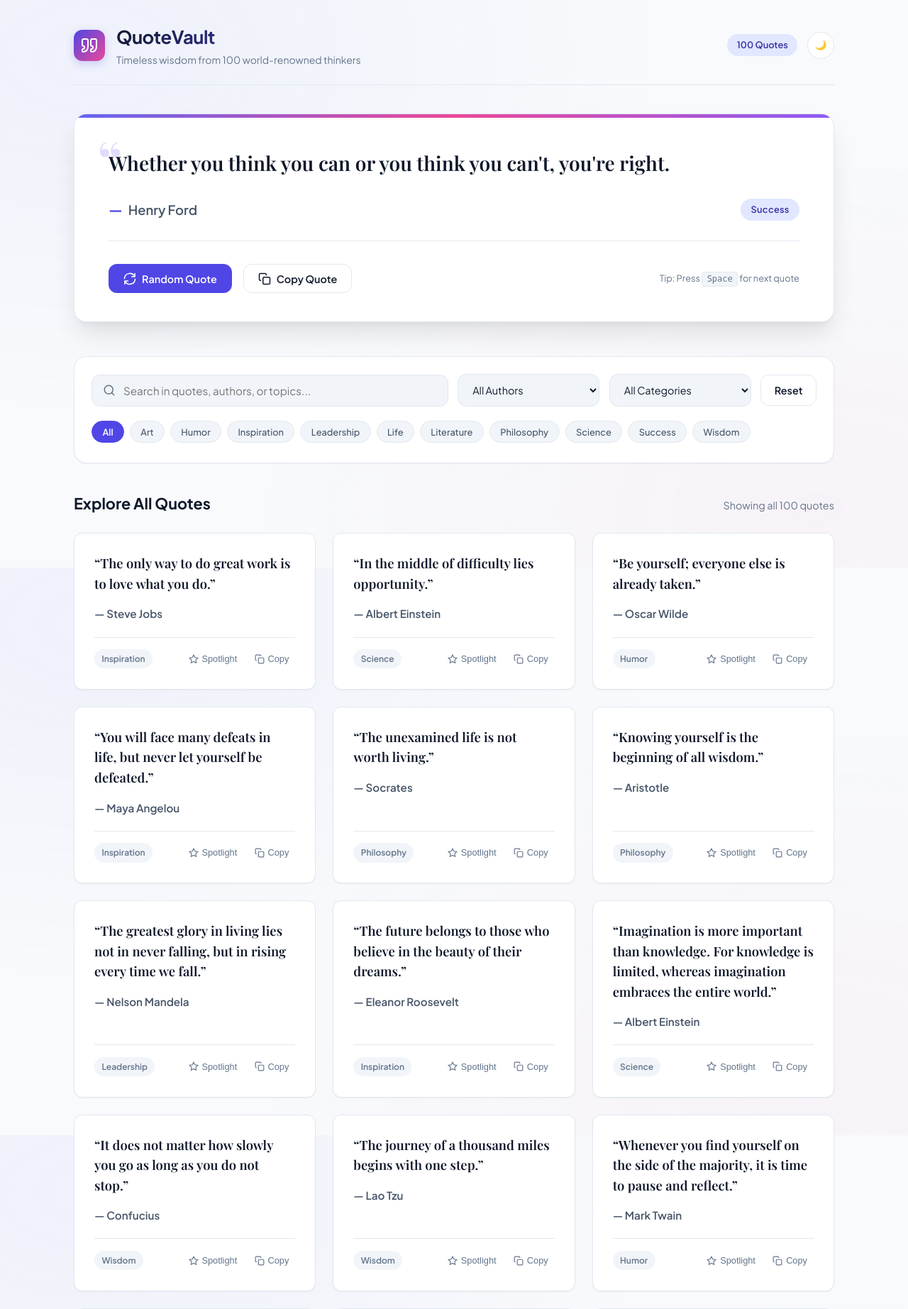
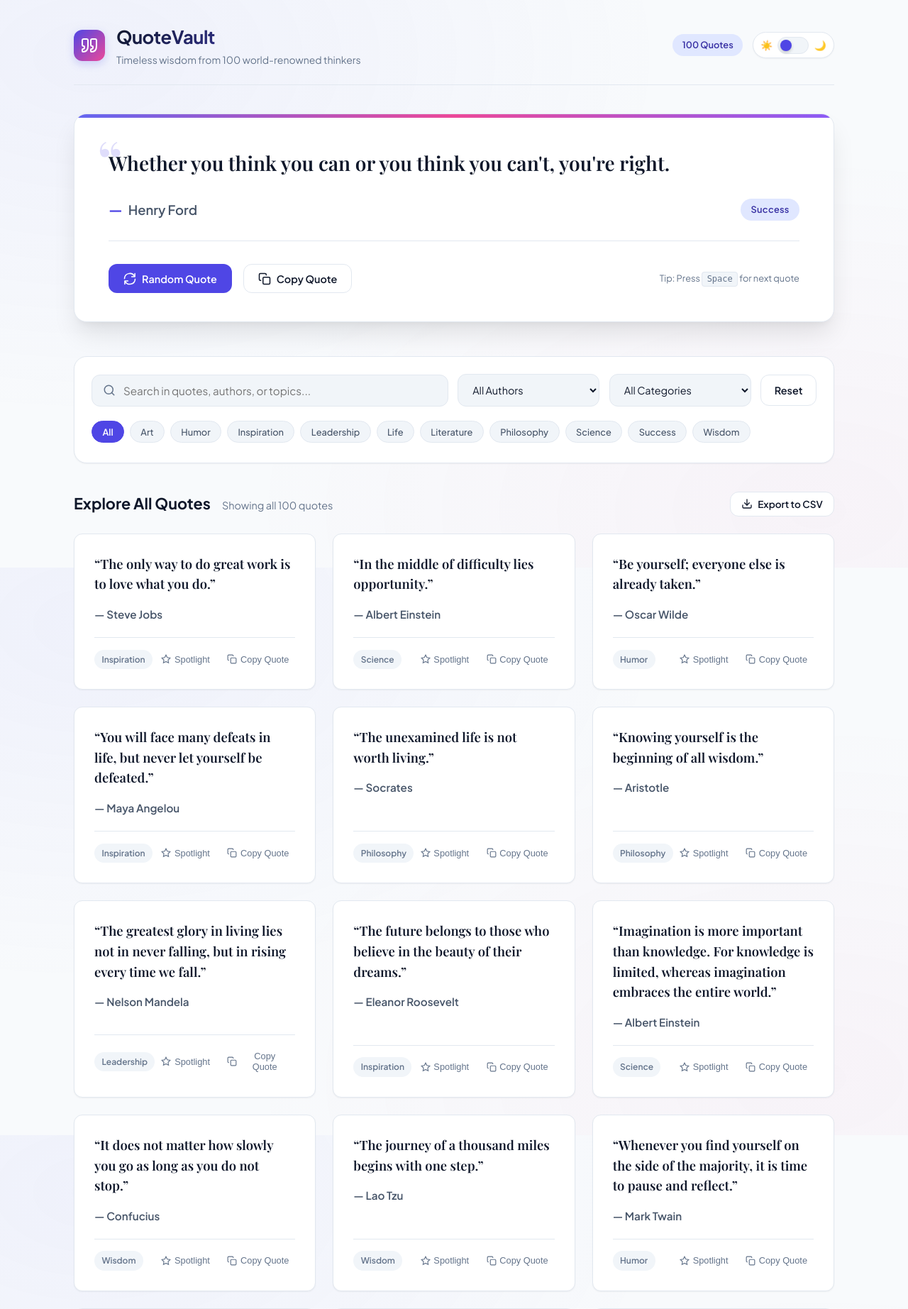
Before and after one commit to bfassler8/famous-quotes, a Flask app: page / in a window 1280 px wide. Shown: the top 1845 px of the page at 71% size. Run offline with Flask 3, Linux system fonts and the light colour scheme; some web fonts are replaced.

Commit message:
Add Copy Quote to all cards, Export to CSV, and CSS root variable theme toggle switch

```diff
--- a/app.py
+++ b/app.py
@@ -1,7 +1,9 @@
+import csv
+import io
 import json
 import os
 import random
-from flask import Flask, jsonify, render_template, request
+from flask import Flask, jsonify, render_template, request, Response
 
 app = Flask(__name__)
 
@@ -79,6 +81,51 @@ def get_quotes():
     })
 
 
+@app.route("/api/quotes/export", methods=["GET"])
+def export_quotes_csv():
+    """Export filtered quotes as downloadable CSV file."""
+    q = request.args.get("q", "").strip().lower()
+    category = request.args.get("category", "").strip().lower()
+    author = request.args.get("author", "").strip().lower()
+
+    results = ALL_QUOTES
+
+    if category:
+        results = [quote for quote in results if quote.get("category", "").lower() == category]
+
+    if author:
+        results = [quote for quote in results if author in quote.get("author", "").lower()]
+
+    if q:
+        results = [
+            quote for quote in results
+            if (
+                q in quote.get("quote", "").lower()
+                or q in quote.get("author", "").lower()
+                or any(q in tag.lower() for tag in quote.get("tags", []))
+            )
+        ]
+
+    output = io.StringIO()
+    writer = csv.writer(output, quoting=csv.QUOTE_MINIMAL)
+    writer.writerow(["ID", "Quote", "Author", "Category", "Tags"])
+    for quote in results:
+        writer.writerow([
+            quote.get("id", ""),
+            quote.get("quote", ""),
+            quote.get("author", ""),
+            quote.get("category", ""),
+            "; ".join(quote.get("tags", []))
+        ])
+
+    csv_data = output.getvalue()
+    return Response(
+        "\ufeff" + csv_data,
+        mimetype="text/csv",
+        headers={"Content-Disposition": "attachment; filename=famous_quotes.csv"}
+    )
+
+
 @app.route("/api/categories", methods=["GET"])
 def get_categories():
     """Return all unique categories with quote counts."""
--- a/static/css/style.css
+++ b/static/css/style.css
@@ -149,6 +149,73 @@ body {
   font-weight: 600;
   background-color: var(--accent-light);
   color: var(--accent-text);
+}
+
+.theme-switch-wrapper {
+  display: flex;
+  align-items: center;
+  gap: 0.45rem;
+  background: var(--bg-surface);
+  padding: 0.35rem 0.65rem;
+  border-radius: var(--radius-full);
+  border: 1px solid var(--border-subtle);
+  box-shadow: var(--shadow-sm);
+  transition: all var(--transition-fast);
+}
+
+.theme-switch-icon {
+  font-size: 0.85rem;
+  user-select: none;
+  line-height: 1;
+}
+
+.theme-switch {
+  position: relative;
+  display: inline-block;
+  width: 44px;
+  height: 24px;
+  margin: 0;
+}
+
+.theme-switch input {
+  opacity: 0;
+  width: 0;
+  height: 0;
+}
+
+.theme-slider {
+  position: absolute;
+  cursor: pointer;
+  top: 0;
+  left: 0;
+  right: 0;
+  bottom: 0;
+  background-color: var(--bg-secondary);
+  border: 1px solid var(--border-subtle);
+  transition: all var(--transition-normal);
+  border-radius: var(--radius-full);
+}
+
+.theme-slider:before {
+  position: absolute;
+  content: "";
+  height: 16px;
+  width: 16px;
+  left: 3px;
+  bottom: 3px;
+  background-color: var(--accent-primary);
+  transition: all var(--transition-normal);
+  border-radius: 50%;
+  box-shadow: 0 2px 4px rgba(0, 0, 0, 0.2);
+}
+
+.theme-switch input:checked + .theme-slider {
+  background-color: var(--bg-secondary);
+}
+
+.theme-switch input:checked + .theme-slider:before {
+  transform: translateX(20px);
+  background-color: #818cf8;
 }
 
 .btn-icon {
@@ -469,9 +536,18 @@ kbd {
 
 .results-header {
   display: flex;
-  align-items: baseline;
+  align-items: center;
   justify-content: space-between;
   margin-bottom: 1.5rem;
+  flex-wrap: wrap;
+  gap: 1rem;
+}
+
+.results-heading-group {
+  display: flex;
+  align-items: baseline;
+  gap: 1rem;
+  flex-wrap: wrap;
 }
 
 .results-title {
@@ -482,6 +558,12 @@ kbd {
 .results-count {
   font-size: 0.9rem;
   color: var(--text-muted);
+}
+
+.btn-export {
+  padding: 0.5rem 0.95rem;
+  font-size: 0.85rem;
+  gap: 0.45rem;
 }
 
 .quotes-grid {
--- a/static/js/app.js
+++ b/static/js/app.js
@@ -1,13 +1,50 @@
 /**
  * QuoteVault — Plain Vanilla JavaScript Application
- * Manages fetching, searching, filtering, animations, and clipboard interactions.
+ * Manages fetching, searching, filtering, CSV export, theme toggling, animations, and clipboard interactions.
  */
 
 (function () {
   'use strict';
 
+  // CSS Root Variables for Light and Dark modes
+  const THEME_ROOT_VARIABLES = {
+    light: {
+      '--bg-primary': '#f8fafc',
+      '--bg-surface': '#ffffff',
+      '--bg-surface-elevated': '#ffffff',
+      '--bg-secondary': '#f1f5f9',
+      '--bg-tertiary': '#e2e8f0',
+      '--text-primary': '#0f172a',
+      '--text-secondary': '#475569',
+      '--text-muted': '#64748b',
+      '--border-subtle': '#e2e8f0',
+      '--border-focus': '#818cf8',
+      '--accent-primary': '#4f46e5',
+      '--accent-primary-hover': '#4338ca',
+      '--accent-light': '#e0e7ff',
+      '--accent-text': '#3730a3'
+    },
+    dark: {
+      '--bg-primary': '#0b0f19',
+      '--bg-surface': '#111827',
+      '--bg-surface-elevated': '#1f2937',
+      '--bg-secondary': '#1e293b',
+      '--bg-tertiary': '#334155',
+      '--text-primary': '#f8fafc',
+      '--text-secondary': '#cbd5e1',
+      '--text-muted': '#94a3b8',
+      '--border-subtle': '#1e293b',
+      '--border-focus': '#6366f1',
+      '--accent-primary': '#6366f1',
+      '--accent-primary-hover': '#4f46e5',
+      '--accent-light': '#1e1b4b',
+      '--accent-text': '#c7d2fe'
+    }
+  };
+
   // State
   let currentSpotlightQuote = null;
+  let currentFilteredQuotes = [];
   const activeFilters = {
     q: '',
     category: '',
@@ -22,7 +59,7 @@
 
   const btnRandom = document.getElementById('btnRandom');
   const btnCopy = document.getElementById('btnCopy');
-  const themeToggle = document.getElementById('themeToggle');
+  const themeToggleCheckbox = document.getElementById('themeToggleCheckbox');
 
   const searchInput = document.getElementById('searchInput');
   const btnClearSearch = document.getElementById('btnClearSearch');
@@ -30,6 +67,7 @@
   const authorSelect = document.getElementById('authorSelect');
   const btnResetFilters = document.getElementById('btnResetFilters');
   const btnEmptyReset = document.getElementById('btnEmptyReset');
+  const btnExportCsv = document.getElementById('btnExportCsv');
 
   const categoryPillsContainer = document.getElementById('categoryPills');
   const quotesGrid = document.getElementById('quotesGrid');
@@ -55,7 +93,7 @@
   }
 
   /* ==========================================================================
-     Theme Management
+     Theme Management (Overrides CSS Root Variables)
      ========================================================================== */
   function initTheme() {
     const savedTheme = localStorage.getItem('quotevault-theme');
@@ -65,17 +103,27 @@
   }
 
   function applyTheme(theme) {
-    document.documentElement.setAttribute('data-theme', theme);
+    const root = document.documentElement;
+    const vars = THEME_ROOT_VARIABLES[theme] || THEME_ROOT_VARIABLES.light;
+
+    // Directly override CSS root variables on the root document element
+    for (const [property, value] of Object.entries(vars)) {
+      root.style.setProperty(property, value);
+    }
+
+    root.setAttribute('data-theme', theme);
     localStorage.setItem('quotevault-theme', theme);
-    if (themeToggle) {
-      themeToggle.querySelector('.theme-icon').textContent = theme === 'dark' ? '☀️' : '🌙';
+
+    if (themeToggleCheckbox) {
+      themeToggleCheckbox.checked = (theme === 'dark');
     }
   }
 
-  function toggleTheme() {
-    const currentTheme = document.documentElement.getAttribute('data-theme') || 'light';
-    const nextTheme = currentTheme === 'dark' ? 'light' : 'dark';
-    applyTheme(nextTheme);
+  function handleThemeToggle() {
+    const isDark = themeToggleCheckbox.checked;
+    const newTheme = isDark ? 'dark' : 'light';
+    applyTheme(newTheme);
+    showToast(`Switched to ${newTheme} mode`);
   }
 
   /* ==========================================================================
@@ -87,7 +135,6 @@
       if (!res.ok) throw new Error('Failed to load categories');
       const categories = await res.json();
 
-      // Populate Select Dropdown
       categorySelect.innerHTML = '<option value="">All Categories</option>';
       categories.forEach(cat => {
         const option = document.createElement('option');
@@ -96,7 +143,6 @@
         categorySelect.appendChild(option);
       });
 
-      // Populate Quick Filter Pills
       categoryPillsContainer.innerHTML = '<button class="pill-filter active" data-category="">All</button>';
       categories.forEach(cat => {
         const pill = document.createElement('button');
@@ -138,7 +184,6 @@
       const res = await fetch(url);
 
       if (res.status === 404) {
-        // Fallback to any random quote if filters yielded 0
         const fallbackRes = await fetch('/api/quotes/random');
         const quote = await fallbackRes.json();
         updateSpotlightCard(quote);
@@ -165,10 +210,12 @@
       if (!res.ok) throw new Error('Failed to search quotes');
       const data = await res.json();
 
-      renderQuotesGrid(data.quotes);
+      currentFilteredQuotes = data.quotes || [];
+      renderQuotesGrid(currentFilteredQuotes);
       updateResultsHeader(data.total);
     } catch (err) {
       console.error('Error searching quotes:', err);
+      currentFilteredQuotes = [];
       quotesGrid.innerHTML = '';
       emptyState.classList.remove('hidden');
       resultsCount.textContent = 'Error loading results';
@@ -224,13 +271,13 @@
                 <rect x="9" y="9" width="13" height="13" rx="2" ry="2"/>
                 <path d="M5 15H4a2 2 0 0 1-2-2V4a2 2 0 0 1 2-2h9a2 2 0 0 1 2 2v1"/>
               </svg>
-              <span>Copy</span>
+              <span>Copy Quote</span>
             </button>
           </div>
         </div>
       `;
 
-      // Card event listeners
+      // Spotlight action
       const btnSpotlight = card.querySelector('.btn-card-spotlight');
       btnSpotlight.addEventListener('click', () => {
         updateSpotlightCard(item);
@@ -238,6 +285,7 @@
         showToast('Quote set to spotlight!');
       });
 
+      // Individual Copy to Clipboard action
       const btnCardCopy = card.querySelector('.btn-card-copy');
       btnCardCopy.addEventListener('click', () => {
         copyQuoteText(item);
@@ -266,7 +314,6 @@
     navigator.clipboard.writeText(textToCopy)
       .then(() => showToast('Quote copied to clipboard!'))
       .catch(() => {
-        // Fallback for older browsers
         const textarea = document.createElement('textarea');
         textarea.value = textToCopy;
         document.body.appendChild(textarea);
@@ -275,6 +322,34 @@
         document.body.removeChild(textarea);
         showToast('Quote copied to clipboard!');
       });
+  }
+
+  function exportToCsv() {
+    if (!currentFilteredQuotes || currentFilteredQuotes.length === 0) {
+      showToast('No quotes to export!');
+      return;
+    }
+
+    const headers = ['ID', 'Quote', 'Author', 'Category', 'Tags'];
+    const rows = currentFilteredQuotes.map(item => [
+      item.id,
+      `"${(item.quote || '').replace(/"/g, '""')}"`,
+      `"${(item.author || '').replace(/"/g, '""')}"`,
+      `"${(item.category || '').replace(/"/g, '""')}"`,
+      `"${(item.tags || []).join('; ').replace(/"/g, '""')}"`
+    ]);
+
+    const csvContent = '\uFEFF' + [headers.join(','), ...rows.map(r => r.join(','))].join('\r\n');
+    const blob = new Blob([csvContent], { type: 'text/csv;charset=utf-8;' });
+    const url = URL.createObjectURL(blob);
+    const link = document.createElement('a');
+    link.setAttribute('href', url);
+    link.setAttribute('download', 'famous_quotes.csv');
+    document.body.appendChild(link);
+    link.click();
+    document.body.removeChild(link);
+    URL.revokeObjectURL(url);
+    showToast(`Exported ${currentFilteredQuotes.length} quotes to CSV!`);
   }
 
   function showToast(message) {
@@ -345,8 +420,15 @@
       }
     });
 
-    // Theme toggle
-    themeToggle.addEventListener('click', toggleTheme);
+    // Theme toggle switch
+    if (themeToggleCheckbox) {
+      themeToggleCheckbox.addEventListener('change', handleThemeToggle);
+    }
+
+    // Export to CSV button
+    if (btnExportCsv) {
+      btnExportCsv.addEventListener('click', exportToCsv);
+    }
 
     // Search input (Debounced)
     const debouncedSearch = debounce(() => {
--- a/templates/index.html
+++ b/templates/index.html
@@ -28,9 +28,14 @@
       </div>
       <div class="header-actions">
         <span class="badge" id="totalQuotesBadge">100 Quotes</span>
-        <button id="themeToggle" class="btn-icon" title="Toggle dark/light mode" aria-label="Toggle dark/light mode">
-          <span class="theme-icon">🌙</span>
-        </button>
+        <div class="theme-switch-wrapper" title="Toggle dark / light mode">
+          <span class="theme-switch-icon">☀️</span>
+          <label class="theme-switch" for="themeToggleCheckbox">
+            <input type="checkbox" id="themeToggleCheckbox" aria-label="Toggle dark / light mode">
+            <span class="theme-slider"></span>
+          </label>
+          <span class="theme-switch-icon">🌙</span>
+        </div>
       </div>
     </header>
 
@@ -116,8 +121,18 @@
     <!-- Quotes Results Section -->
     <section class="results-section">
       <div class="results-header">
-        <h2 class="results-title" id="resultsTitle">Explore Quotes</h2>
-        <span class="results-count" id="resultsCount">Loading quotes...</span>
+        <div class="results-heading-group">
+          <h2 class="results-title" id="resultsTitle">Explore Quotes</h2>
+          <span class="results-count" id="resultsCount">Loading quotes...</span>
+        </div>
+        <button id="btnExportCsv" class="btn btn-secondary btn-export" title="Export current quotes to CSV">
+          <svg width="16" height="16" viewBox="0 0 24 24" fill="none" stroke="currentColor" stroke-width="2" stroke-linecap="round" stroke-linejoin="round">
+            <path d="M21 15v4a2 2 0 0 1-2 2H5a2 2 0 0 1-2-2v-4"/>
+            <polyline points="7 10 12 15 17 10"/>
+            <line x1="12" y1="15" x2="12" y2="3"/>
+          </svg>
+          <span>Export to CSV</span>
+        </button>
       </div>
 
       <div class="quotes-grid" id="quotesGrid">
```
Also changed, not shown: tests/test_app.py (+22 -0 lines), README.md.
